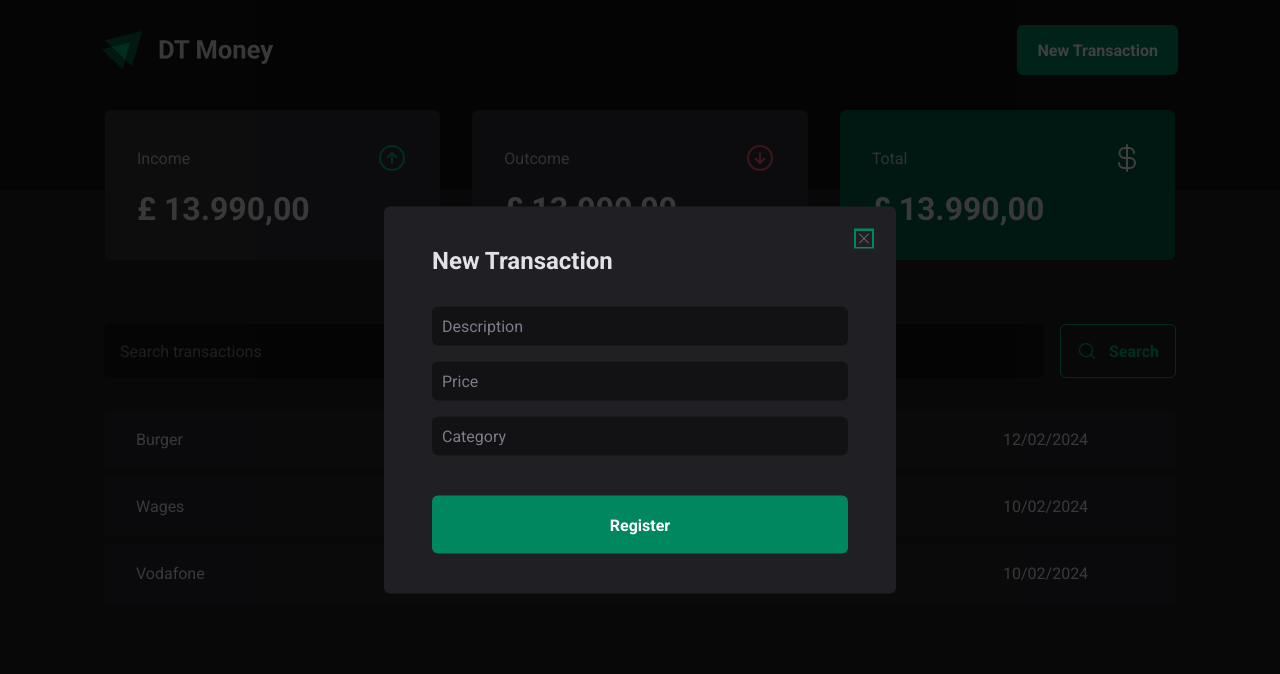
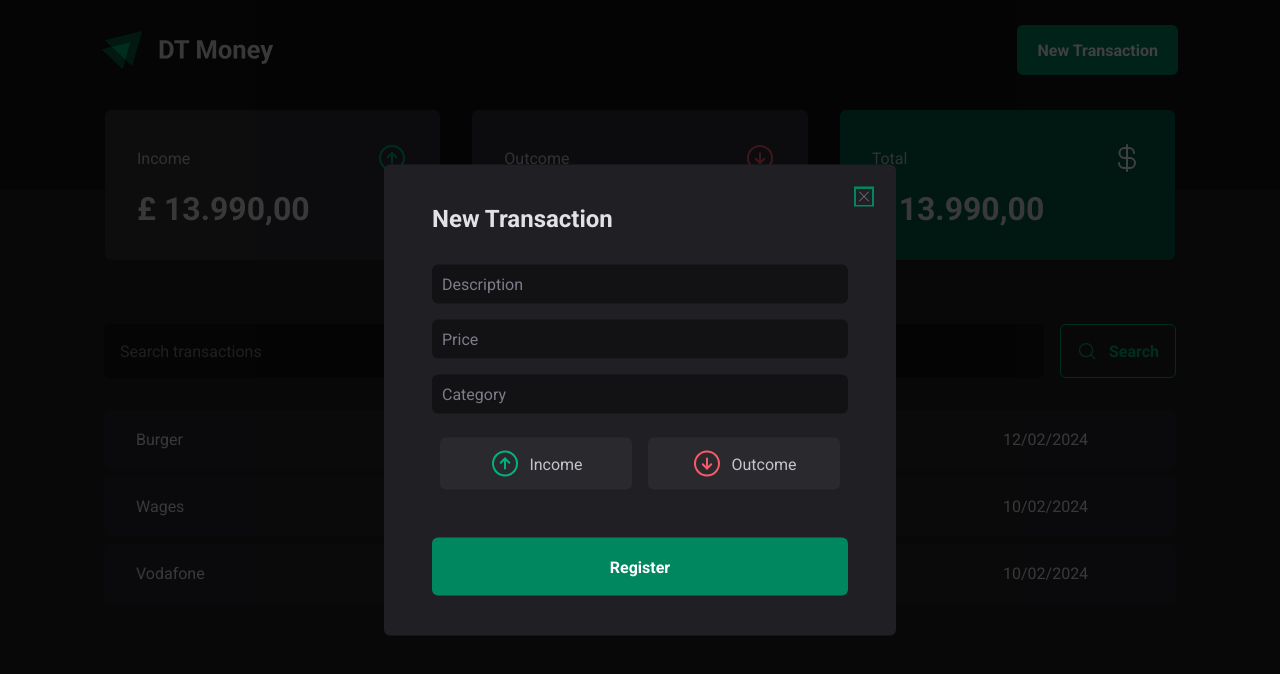
Before and after one commit to eduaardofranco/dt-money, a React (Vite) app: page / in a window 1280 px wide. Both pictures are taken after a click on the button "New Transaction". Shown: the top 674 px of the page. Built offline with nearby package versions, Linux system fonts and the light colour scheme.

Commit message:
radio button transaction modal

```diff
--- a/package.json
+++ b/package.json
@@ -11,6 +11,7 @@
   },
   "dependencies": {
     "@radix-ui/react-dialog": "^1.0.5",
+    "@radix-ui/react-radio-group": "^1.1.3",
     "phosphor-react": "^1.4.1",
     "react": "^18.2.0",
     "react-dom": "^18.2.0",
--- a/src/components/NewTransactionModal/index.tsx
+++ b/src/components/NewTransactionModal/index.tsx
@@ -1,6 +1,6 @@
 import * as Dialog from '@radix-ui/react-dialog'
-import { CloseButton, Content, Overlay } from './styles'
-import { X } from 'phosphor-react'
+import { CloseButton, Content, Overlay, TransactionType, TransactionTypeButton } from './styles'
+import { ArrowCircleDown, ArrowCircleUp, X } from 'phosphor-react'
 
 export function NewTransactionModal() {
     return(
@@ -20,6 +20,16 @@
                     <input type='text' placeholder='Description' required />
                     <input type='number' placeholder='Price' required />
                     <input type='text' placeholder='Category' required />
+                    <TransactionType>
+                        <TransactionTypeButton variant="income" value="income">
+                            <ArrowCircleUp size={32} />
+                                Income
+                        </TransactionTypeButton>
+                        <TransactionTypeButton variant="outcome" value="outcome">
+                            <ArrowCircleDown size={32} />
+                                Outcome
+                        </TransactionTypeButton>
+                    </TransactionType>
 
                     <button type="submit">Register</button>
                 </form>
--- a/src/components/NewTransactionModal/styles.ts
+++ b/src/components/NewTransactionModal/styles.ts
@@ -1,5 +1,6 @@
 import styled from "styled-components";
 import * as Dialog from '@radix-ui/react-dialog'
+import * as RadioGroup from '@radix-ui/react-radio-group'
 
 export const Overlay = styled(Dialog.Overlay)`
     position: fixed;
@@ -62,5 +63,46 @@
     top: 2.4rem;
     right: 2.4rem;
     line-height: 0;
-    color: ${props => props.theme['gray-500']}
+    color: ${props => props.theme['gray-500']};
 `;
+
+
+export const TransactionType = styled(RadioGroup.Root)`
+    display: grid;
+    grid-template-columns: repeat(2, 1fr);
+    gap: 1.6rem;
+    margin: .8rem;
+`;
+interface TransactionTypeButtonProps {
+    variant: 'income' | 'outcome'
+}
+export const TransactionTypeButton = styled(RadioGroup.Item)<TransactionTypeButtonProps>`
+    background-color: ${props => props.theme['gray-700']};
+    padding: 1rem;
+    display: flex;
+    align-items: center;
+    justify-content: center;
+    gap: .8rem;
+    border-radius: 6px;
+    cursor: pointer;
+    border: 0;
+    color: ${props => props.theme['gray-300']};
+
+    svg {
+        color: ${props => props.variant === 'income' ? props.theme['green-300'] : props.theme['red-300']};
+    }
+
+    &[data-state="checked"] {
+        color: ${props => props.theme.white};
+        background: ${props => props.variant === 'income' ? props.theme['green-500'] : props.theme['red-500']};
+        svg {
+            color: ${props => props.theme.white};
+        }
+    }
+    &[data-state="unchecked"] {
+        &:hover {
+            background: ${props => props.theme['gray-600']};
+            transition: background-color .2s;
+        }
+    }
+`;
```
Also changed, not shown: 1 other file (tests, documents, lock files or other folders).
